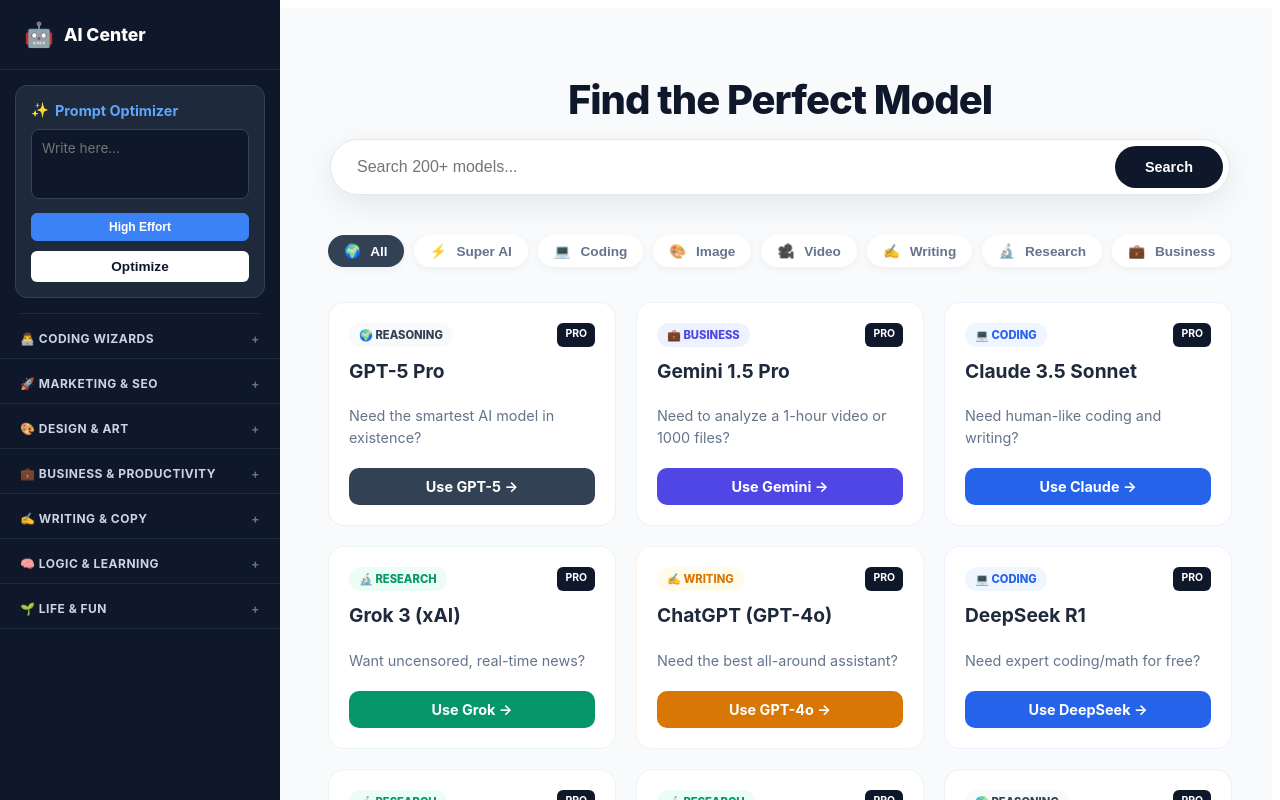
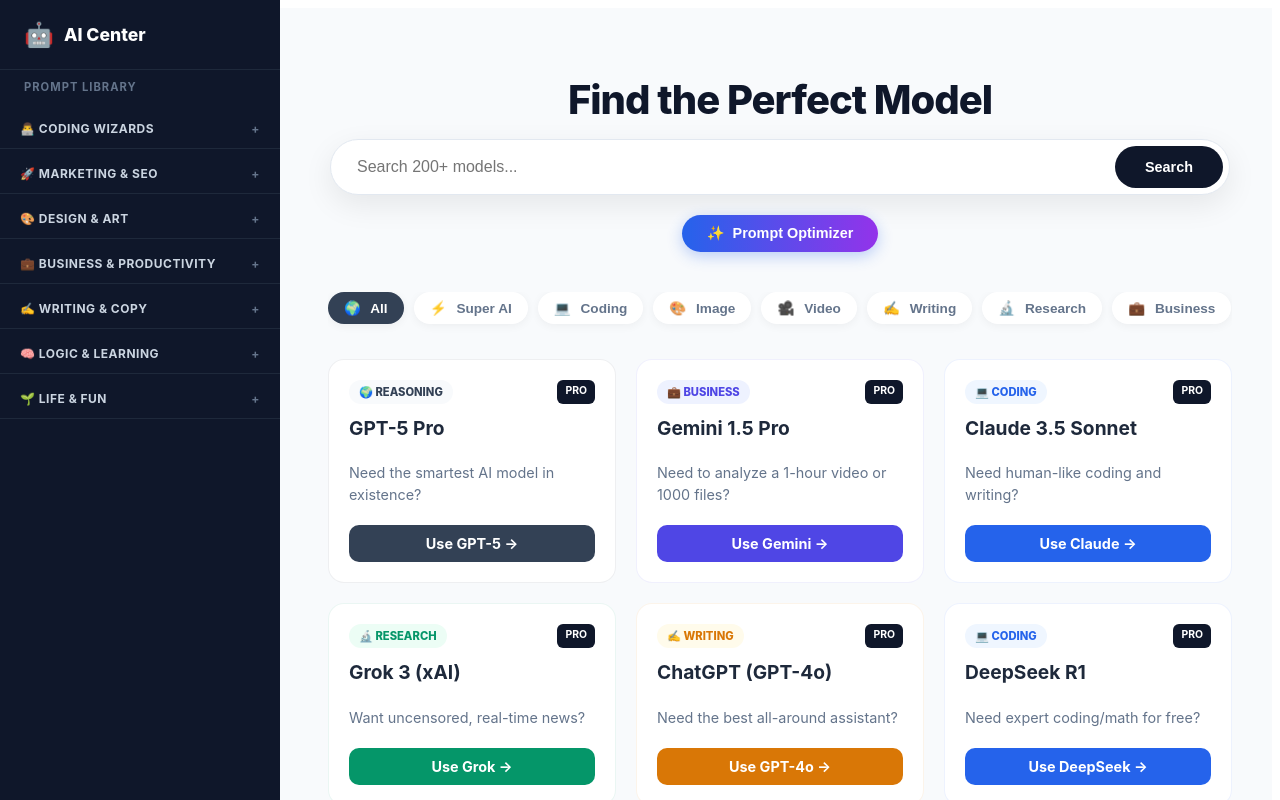
Before and after one commit to pabalevivek/excel-simple, a Next.js app: page / in a window 1280 px wide. Shown: the top 800 px of the page. Built offline with nearby package versions, Linux system fonts and the light colour scheme.

Commit message:
Refactor sidebar and optimizer components

```diff
--- a/pages/index.js
+++ b/pages/index.js
@@ -26,10 +26,11 @@
   const [mainQuery, setMainQuery] = useState('');
   const [activeCategory, setActiveCategory] = useState('All');
 
-  // Mobile & UI State
+  // UI State
   const [isSidebarOpen, setIsSidebarOpen] = useState(false);
   const [openCategories, setOpenCategories] = useState({});
   const [expandedPrompt, setExpandedPrompt] = useState(null);
+  const [showOptimizer, setShowOptimizer] = useState(false); // Modal State
 
   // Optimizer State
   const [optInput, setOptInput] = useState('');
@@ -69,14 +70,13 @@
     alert("Copied to clipboard!");
   };
 
-  // --- OPTIMIZER LOGIC (High Effort Only) ---
+  // --- OPTIMIZER LOGIC ---
   const handleOptimize = () => {
     if (!optInput) return;
     setIsOptimizing(true);
     setTimeout(() => {
       let refinedPrompt = `You are an expert AI assistant. `;
       refinedPrompt += `Your task is to: ${optInput}.\n\n`;
-      // Locked to High Effort per request
       refinedPrompt += `[System: reasoning_effort = xhigh]\nPlan step-by-step. Analyze edge cases before answering.\n`;
       refinedPrompt += `\nOutput Format:\n1. Summary\n2. Detailed Execution\n3. Code/Examples`;
 
@@ -148,11 +148,6 @@
           border-radius: 8px; font-size: 0.8rem; color: #e2e8f0; border: 1px solid #334155;
         }
 
-        .optimizer-box {
-          margin: 15px; padding: 15px; background: #1e293b;
-          border-radius: 12px; border: 1px solid #334155;
-        }
-
         .tool-card:hover { transform: translateY(-3px); box-shadow: 0 10px 20px -5px rgba(0,0,0,0.1); }
       `}</style>
 
@@ -162,15 +157,13 @@
         <button onClick={() => setIsSidebarOpen(true)} style={{ background: '#f1f5f9', border: '1px solid #e2e8f0', padding: '8px 12px', borderRadius: '8px', fontSize: '1.2rem', cursor: 'pointer' }}>☰</button>
       </div>
 
-      {/* --- SIDEBAR OVERLAY (Mobile Only) --- */}
+      {/* --- SIDEBAR OVERLAY --- */}
       {isSidebarOpen && (
         <div onClick={() => setIsSidebarOpen(false)} style={{ position: 'fixed', inset: 0, background: 'rgba(0,0,0,0.5)', zIndex: 95, backdropFilter: 'blur(2px)' }} className="mobile-only"></div>
       )}
 
-      {/* --- LEFT SIDEBAR --- */}
+      {/* --- LEFT SIDEBAR (LIBRARY ONLY) --- */}
       <aside className={`sidebar-container ${isSidebarOpen ? 'open' : ''}`}>
-
-        {/* LOGO AREA */}
         <div style={{ padding: '20px 24px', borderBottom: '1px solid #1e293b', display: 'flex', alignItems: 'center', justifyContent: 'space-between' }}>
           <div style={{ display: 'flex', alignItems: 'center', gap: '10px' }}>
             <div style={{ fontSize: '1.5rem' }}>🤖</div>
@@ -179,85 +172,25 @@
           <button onClick={() => setIsSidebarOpen(false)} className="mobile-only" style={{ background: 'transparent', border: 'none', color: 'white', fontSize: '1.2rem' }}>✕</button>
         </div>
 
-        {/* 1. EMBEDDED OPTIMIZER WIDGET */}
-        <div className="optimizer-box">
-          <div style={{ display: 'flex', alignItems: 'center', gap: '6px', marginBottom: '10px', color: '#60a5fa', fontWeight: 'bold', fontSize: '0.9rem' }}>
-            <span>✨</span> Prompt Optimizer
-          </div>
-
-          {!optOutput ? (
-            <>
-              <textarea
-                placeholder="Write here..."
-                value={optInput}
-                onChange={(e) => setOptInput(e.target.value)}
-                style={{
-                  width: '100%', height: '70px', padding: '10px', borderRadius: '8px',
-                  border: '1px solid #334155', background: '#0f172a', color: 'white',
-                  fontSize: '0.85rem', marginBottom: '10px', fontFamily: 'inherit', resize: 'none'
-                }}
-              />
-
-              {/* Only HIGH Setting */}
-              <div style={{ display: 'flex', gap: '10px', marginBottom: '10px' }}>
-                <button style={{
-                  flex: 1, padding: '6px', borderRadius: '6px', border: '1px solid #3b82f6',
-                  background: '#3b82f6', color: 'white', fontSize: '0.75rem', fontWeight: 'bold', cursor: 'default'
-                }}>
-                  High Effort
-                </button>
-              </div>
-
-              <button
-                onClick={handleOptimize}
-                style={{
-                  width: '100%', padding: '8px', background: 'white', border: 'none',
-                  borderRadius: '6px', color: '#0f172a', fontWeight: 'bold', cursor: 'pointer', fontSize: '0.85rem'
-                }}
-              >
-                {isOptimizing ? 'Thinking...' : 'Optimize'}
-              </button>
-            </>
-          ) : (
-            <div style={{ animation: 'fadeIn 0.3s' }}>
-              <div style={{ background: '#0f172a', padding: '10px', borderRadius: '8px', marginBottom: '10px', maxHeight: '150px', overflowY: 'auto', fontSize: '0.8rem', lineHeight: '1.4', border: '1px solid #334155' }}>
-                {optOutput}
-              </div>
-              <div style={{ display: 'flex', gap: '8px' }}>
-                <button onClick={() => copyToClipboard(optOutput)} style={{ flex: 1, padding: '6px', background: '#10b981', border: 'none', borderRadius: '4px', color: 'white', fontWeight: 'bold', cursor: 'pointer', fontSize: '0.8rem' }}>Copy</button>
-                <button onClick={() => { setOptOutput(''); setOptInput(''); }} style={{ flex: 1, padding: '6px', background: '#334155', border: 'none', borderRadius: '4px', color: 'white', fontWeight: 'bold', cursor: 'pointer', fontSize: '0.8rem' }}>Reset</button>
-              </div>
-            </div>
-          )}
-        </div>
-
-        <div style={{ height: '1px', background: '#1e293b', margin: '0 20px' }}></div>
-
-        {/* 2. PROMPT LIBRARY (Collapsible) */}
-        <div style={{ flex: 1 }}>
+        {/* PROMPT LIBRARY */}
+        <div style={{ flex: 1, paddingTop: '10px' }}>
+          <div style={{ padding: '0 24px 10px', fontSize: '0.7rem', color: '#64748b', fontWeight: 'bold', letterSpacing: '1px' }}>PROMPT LIBRARY</div>
           {sidebarData && sidebarData.map((group, idx) => (
             <div key={idx}>
               <div className="group-header" onClick={() => toggleCategory(idx)}>
                 <span>{group.category}</span>
                 <span style={{ color: '#64748b' }}>{openCategories[idx] ? '−' : '+'}</span>
               </div>
-
               {openCategories[idx] && group.items.map((item, i) => (
                 <div key={i}>
                   <div className="nav-item" onClick={() => item.type === 'gpt' ? window.open(item.link) : togglePrompt(item.label)}>
                     <span style={{ marginRight: '8px' }}>{item.type === 'gpt' ? '🤖' : '📝'}</span>
                     <span style={{ overflow: 'hidden', textOverflow: 'ellipsis' }}>{item.label}</span>
                   </div>
-
                   {item.type === 'prompt' && expandedPrompt === item.label && (
                     <div className="prompt-preview">
                       <div style={{ marginBottom: '10px', lineHeight: '1.4', whiteSpace: 'pre-wrap' }}>{item.content}</div>
-                      <button
-                        onClick={() => copyToClipboard(item.content)}
-                        style={{ width: '100%', padding: '6px', background: '#3b82f6', border: 'none', borderRadius: '4px', color: 'white', cursor: 'pointer', fontSize: '0.75rem', fontWeight: 'bold' }}
-                      >
-                        Copy Prompt
-                      </button>
+                      <button onClick={() => copyToClipboard(item.content)} style={{ width: '100%', padding: '6px', background: '#3b82f6', border: 'none', borderRadius: '4px', color: 'white', cursor: 'pointer', fontSize: '0.75rem', fontWeight: 'bold' }}>Copy Prompt</button>
                     </div>
                   )}
                 </div>
@@ -267,6 +200,49 @@
         </div>
       </aside>
 
+      {/* --- MODAL: GPT-5 OPTIMIZER --- */}
+      {showOptimizer && (
+        <div style={{ position: 'fixed', top: 0, left: 0, width: '100%', height: '100%', background: 'rgba(0,0,0,0.7)', zIndex: 200, display: 'flex', alignItems: 'center', justifyContent: 'center', backdropFilter: 'blur(5px)', padding: '20px' }}>
+          <div style={{ background: '#1e293b', width: '100%', maxWidth: '500px', borderRadius: '20px', padding: '25px', boxShadow: '0 20px 50px rgba(0,0,0,0.5)', color: 'white', border: '1px solid #334155' }}>
+            <div style={{ display: 'flex', justifyContent: 'space-between', marginBottom: '20px' }}>
+              <h2 style={{ margin: 0, fontSize: '1.2rem', display: 'flex', alignItems: 'center', gap: '8px' }}>✨ Prompt Optimizer</h2>
+              <button onClick={() => setShowOptimizer(false)} style={{ background: 'transparent', border: 'none', color: '#94a3b8', cursor: 'pointer', fontSize: '1.2rem' }}>✕</button>
+            </div>
+
+            {!optOutput ? (
+              <>
+                <textarea
+                  placeholder="Write here... (e.g. 'Build a python script')"
+                  value={optInput}
+                  onChange={(e) => setOptInput(e.target.value)}
+                  style={{ width: '100%', height: '100px', padding: '15px', borderRadius: '10px', border: 'none', background: '#0f172a', color: 'white', fontSize: '1rem', marginBottom: '20px', fontFamily: 'inherit', resize: 'none' }}
+                />
+
+                <div style={{ display: 'flex', gap: '10px', marginBottom: '20px' }}>
+                  <button style={{ flex: 1, padding: '10px', borderRadius: '8px', border: '1px solid #3b82f6', background: '#3b82f6', color: 'white', fontSize: '0.8rem', fontWeight: 'bold', cursor: 'default' }}>
+                    High Effort (Enabled)
+                  </button>
+                </div>
+
+                <button onClick={handleOptimize} style={{ width: '100%', padding: '15px', background: 'white', border: 'none', borderRadius: '10px', color: '#0f172a', fontWeight: 'bold', cursor: 'pointer', fontSize: '1rem' }}>
+                  {isOptimizing ? 'Optimizing...' : 'Generate Prompt'}
+                </button>
+              </>
+            ) : (
+              <div>
+                <div style={{ background: '#0f172a', padding: '15px', borderRadius: '10px', marginBottom: '20px', maxHeight: '200px', overflowY: 'auto', fontSize: '0.9rem', lineHeight: '1.6', border: '1px solid #334155' }}>
+                  {optOutput}
+                </div>
+                <div style={{ display: 'flex', gap: '10px' }}>
+                  <button onClick={() => copyToClipboard(optOutput)} style={{ flex: 1, padding: '12px', background: '#10b981', border: 'none', borderRadius: '8px', color: 'white', fontWeight: 'bold', cursor: 'pointer' }}>Copy</button>
+                  <button onClick={() => { setOptOutput(''); setOptInput(''); }} style={{ flex: 1, padding: '12px', background: '#334155', border: 'none', borderRadius: '8px', color: 'white', fontWeight: 'bold', cursor: 'pointer' }}>Reset</button>
+                </div>
+              </div>
+            )}
+          </div>
+        </div>
+      )}
+
       {/* --- MAIN CONTENT --- */}
       <main className="main-content" style={{ flex: 1, padding: '40px', transition: 'margin 0.3s' }}>
 
@@ -275,13 +251,30 @@
           <h1 style={{ fontSize: '2.5rem', fontWeight: '800', color: '#0f172a', marginBottom: '15px', letterSpacing: '-1px' }}>
             Find the Perfect Model
           </h1>
-          <div style={{ display: 'flex', background: 'white', padding: '6px', borderRadius: '50px', boxShadow: '0 10px 30px rgba(0,0,0,0.08)', border: '1px solid #e2e8f0' }}>
-            <input type="text" placeholder="Search 200+ models..." value={mainQuery} onChange={(e) => setMainQuery(e.target.value)} style={{ flex: 1, padding: '12px 20px', borderRadius: '50px', border: 'none', outline: 'none', fontSize: '1rem', minWidth: '0' }} />
-            <button style={{ background: '#0f172a', color: 'white', border: 'none', padding: '12px 30px', borderRadius: '40px', fontWeight: 'bold', fontSize: '0.9rem', cursor: 'pointer' }}>Search</button>
+
+          <div style={{ display: 'flex', gap: '10px', flexDirection: 'column', alignItems: 'center' }}>
+            {/* Search Bar */}
+            <div style={{ display: 'flex', width: '100%', background: 'white', padding: '6px', borderRadius: '50px', boxShadow: '0 10px 30px rgba(0,0,0,0.08)', border: '1px solid #e2e8f0' }}>
+              <input type="text" placeholder="Search 200+ models..." value={mainQuery} onChange={(e) => setMainQuery(e.target.value)} style={{ flex: 1, padding: '12px 20px', borderRadius: '50px', border: 'none', outline: 'none', fontSize: '1rem', minWidth: '0' }} />
+              <button style={{ background: '#0f172a', color: 'white', border: 'none', padding: '12px 30px', borderRadius: '40px', fontWeight: 'bold', fontSize: '0.9rem', cursor: 'pointer' }}>Search</button>
+            </div>
+
+            {/* OPTIMIZER BUTTON (INTEGRATED HERE) */}
+            <button
+              onClick={() => setShowOptimizer(true)}
+              style={{
+                marginTop: '10px', padding: '10px 25px', background: 'linear-gradient(to right, #2563eb, #9333ea)',
+                color: 'white', border: 'none', borderRadius: '30px', fontWeight: 'bold',
+                fontSize: '0.9rem', cursor: 'pointer', display: 'flex', alignItems: 'center', gap: '8px',
+                boxShadow: '0 4px 15px rgba(37, 99, 235, 0.3)'
+              }}
+            >
+              <span>✨</span> Prompt Optimizer
+            </button>
           </div>
         </div>
 
-        {/* CATEGORY TABS */}
+        {/* TABS */}
         <div style={{ display: 'flex', gap: '10px', overflowX: 'auto', paddingBottom: '15px', marginBottom: '20px', justifyContent: 'flex-start', scrollbarWidth: 'none' }}>
           {categories.map(cat => (
             <button key={cat.id} onClick={() => setActiveCategory(cat.id)}
@@ -291,7 +284,7 @@
           ))}
         </div>
 
-        {/* RESULTS GRID */}
+        {/* GRID */}
         <div style={{ display: 'grid', gridTemplateColumns: 'repeat(auto-fill, minmax(280px, 1fr))', gap: '20px' }}>
           {filteredTools.map((item) => {
             const theme = getConfig(item.category);
```
